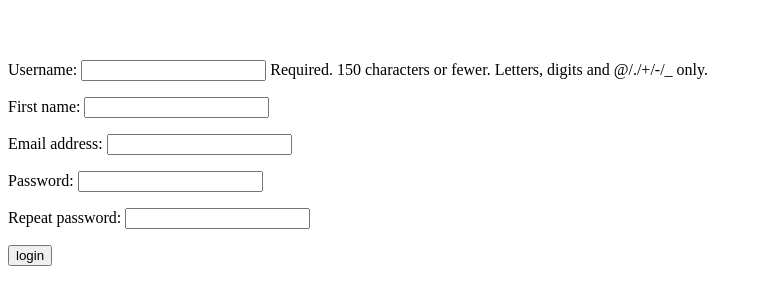
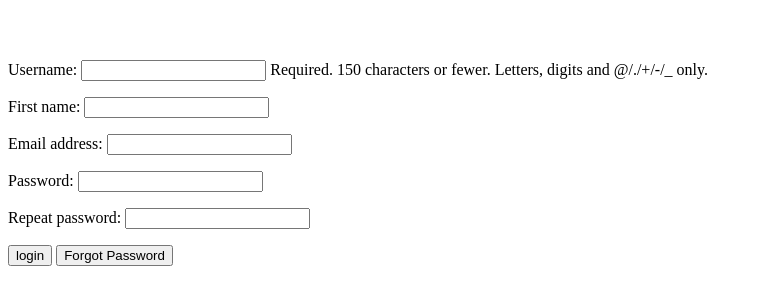
Before and after one commit to ISQA-Classes/3900-001projectT4, a Django app: template volunnet/templates/registration/login.html in a window 1280 px wide. Shown: the top 305 px of the page, without its empty margins (0-759 px from the left). Run offline with Django 3.2, Linux system fonts and the light colour scheme; the template is opened without the code that fills it: values that come from a table or form of the project are taken from there, others are empty.

Commit message:
Added forgot password button

```diff
--- a/volunnet/templates/registration/login.html
+++ b/volunnet/templates/registration/login.html
@@ -11,6 +11,7 @@
          {{ form.as_p }}
         {% csrf_token %}
         <input type="submit" value="login"/>
+        <button onclick=location.href="{% url 'password_reset' %}" type="button">Forgot Password</button></button>
         <input type="hidden" name="next" value="{{ next }}"/>
     </form>
 {% endblock %}
```
